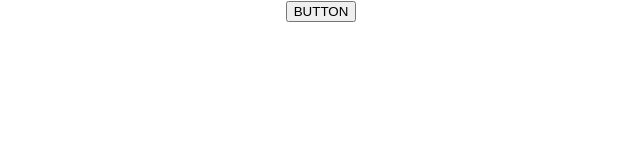
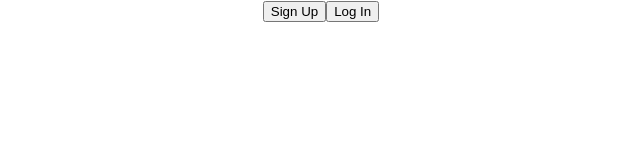
Before and after one commit to blex03/FirebaseTanks, a React (Create React App) app: page / in a window 1280 px wide. Shown: the top 160 px of the page, without its empty margins (319-959 px from the left). Built offline with nearby package versions, Linux system fonts and the light colour scheme.

Commit message:
Toggle Log In

```diff
--- a/src/App.js
+++ b/src/App.js
@@ -1,12 +1,40 @@
-import logo from './logo.svg';
 import './App.css';
+import { useState } from 'react';
 
 function App() {
+  const [loggedIn, setLoggedIn] = useState(false)
+
+  const signUp = () => {
+    setLoggedIn(true)
+    console.log("Signed Up")
+  }
+
+  const logIn = () => {
+    setLoggedIn(true)
+    console.log("Logged In")
+  }
+
+  const logOut = () => {
+    console.log("Logged Out")
+    setLoggedIn(false)
+  }
 
 
   return (
     <div className="App">
-      <button onClick = {() => {console.log("It Works!")}}>BUTTON</button>
+      {!loggedIn && (
+        <div>
+          <button onClick={signUp}>Sign Up</button>
+          <button onClick={logIn}>Log In</button>
+        </div>
+      )}
+
+      {loggedIn && (
+        <div>
+          <button onClick={logOut}>Log Out</button>
+        </div>
+      )}
+
     </div>
   );
 }
```
